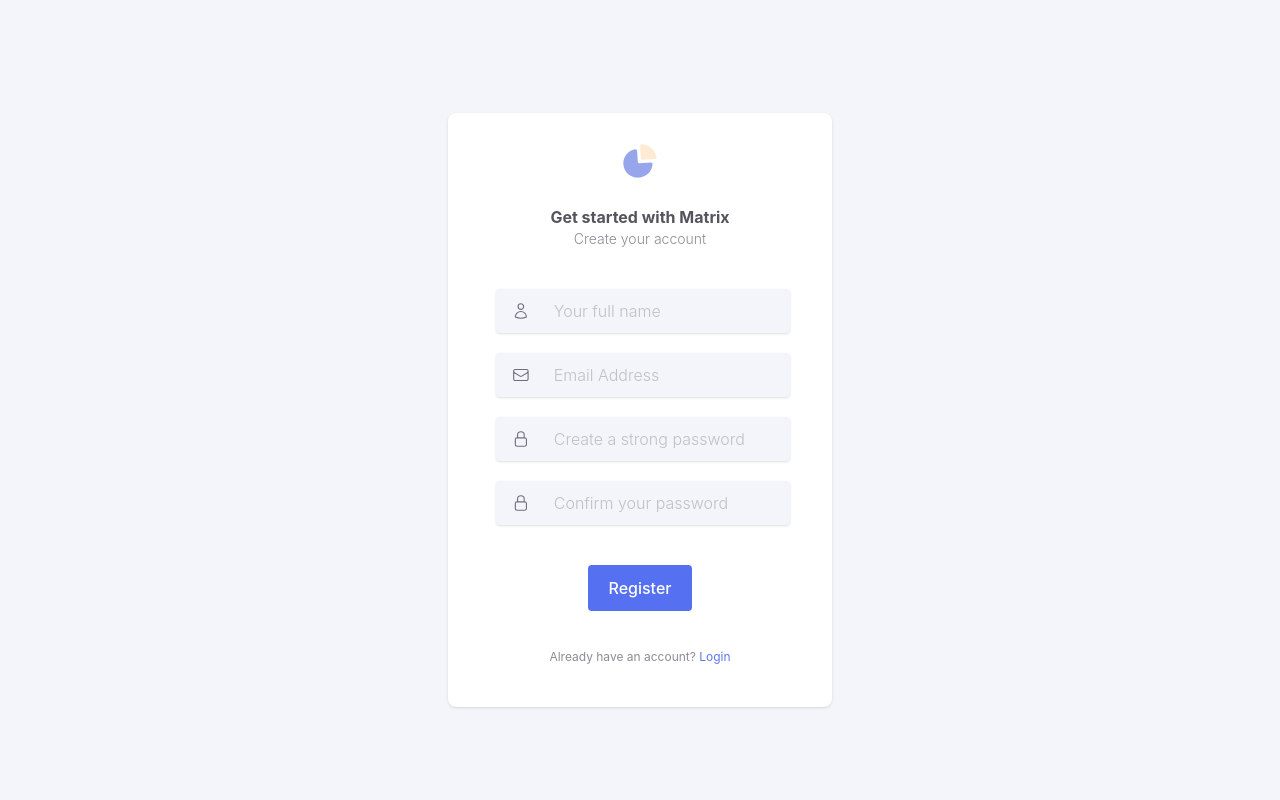
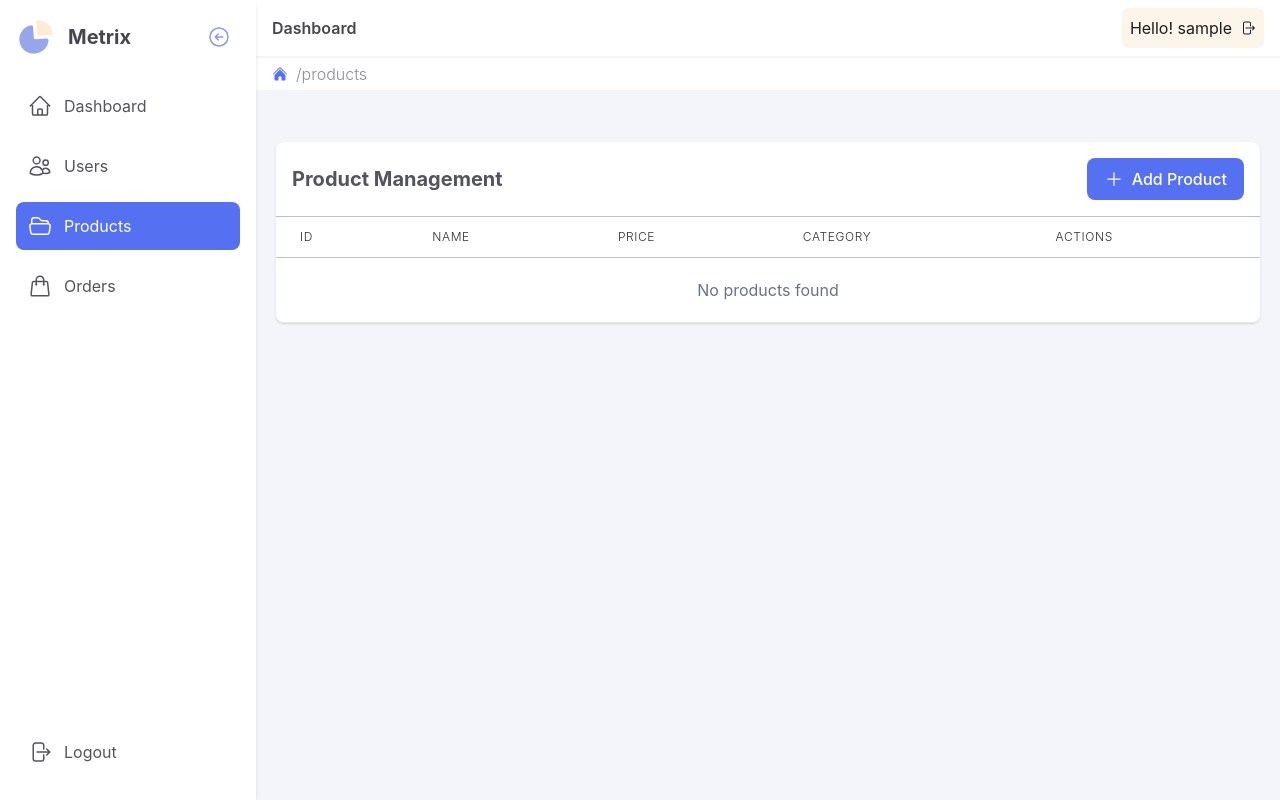
Before and after one commit to dalalAlHaffar/comperative-dashboard, a React (Vite) app: page /products in a window 1280 px wide. Built offline with nearby package versions, Linux system fonts and the light colour scheme; sample sign-in values are in the browser's storage.

Commit message:
add product

```diff
--- a/src/App.jsx
+++ b/src/App.jsx
@@ -11,6 +11,7 @@
 import Users from "./components/Users";
 import ProtectedRoute from "./helpers/ProtectedRoute";
 import OrderManagement from "./components/OrderManagement";
+import ProductManagement from "./components/ProductManagement";
 
 const titles = {
   "/": "Login | Metrix",
@@ -44,7 +45,7 @@
           <Route path="/users" element={<Users />} />
         </Route>
         <Route element={<ProtectedRoute />}>
-          <Route path="/products" element={<SignUp />} />
+          <Route path="/products" element={<ProductManagement />} />
         </Route>
         <Route element={<ProtectedRoute />}>
           <Route path="/orders" element={<OrderManagement />} />
--- a/src/components/OrderManagement.jsx
+++ b/src/components/ProductManagement.jsx
@@ -11,83 +11,85 @@
 import NavBar from "./NavBar";
 import Sidebar from "./SideBar";
 
-const OrderManagement = () => {
+const ProductManagement = () => {
   return (
     <div className="flex min-w-screen">
       <Sidebar />
       <div className="flex flex-col flex-1 bg-main-background min-h-screen">
-        <NavBar link="/orders" />
-        <OrderTable />
+        <NavBar link="/products" />
+        <ProductTable />
       </div>
     </div>
   );
 };
 
-const OrderTable = () => {
-  const [orders, setOrders] = useState(
-    JSON.parse(localStorage.getItem("orders")) || []
+const ProductTable = () => {
+  const [products, setProducts] = useState(
+    JSON.parse(localStorage.getItem("products")) || []
   );
-  const [selectedOrder, setSelectedOrder] = useState(null);
+  const [selectedProduct, setSelectedProduct] = useState(null);
   const [isModalOpen, setIsModalOpen] = useState(false);
 
   useEffect(() => {
-    console.log("Orders updated:", orders);
-    localStorage.setItem("orders", JSON.stringify(orders));
-  }, [orders]);
+    console.log("Products updated:", products);
+    localStorage.setItem("products", JSON.stringify(products));
+  }, [products]);
 
-  const handleEdit = (order) => {
-    setSelectedOrder(order);
+  const handleEdit = (product) => {
+    setSelectedProduct(product);
     setIsModalOpen(true);
   };
 
   const handleDelete = (id) => {
-    setOrders(orders.filter((order) => order.id !== id));
+    setProducts(products.filter((product) => product.id !== id));
   };
 
   return (
     <main className="px-5 py-5">
       <div className="mt-8 flex flex-col min-w-full border-b border-gray-200 shadow rounded-lg overflow-auto">
         <div className="bg-white text-black-50 p-4 flex justify-between items-center">
-          <h2 className="text-xl font-bold">Order Management</h2>
+          <h2 className="text-xl font-bold">Product Management</h2>
           <button
             onClick={() => {
-              setSelectedOrder(null);
+              setSelectedProduct(null);
               setIsModalOpen(true);
             }}
             className="flex items-center bg-primary-100 text-white px-4 py-2 rounded-lg hover:bg-primary-200"
           >
             <PlusIcon className="w-5 h-5 mr-2" />
-            Create Order
+            Add Product
           </button>
         </div>
         <table className="min-w-full">
           <thead className="bg-white">
             <tr className="text-left">
               <th className="table-header">Id</th>
-              <th className="table-header">Product</th>
-              <th className="table-header">Quantity</th>
-              <th className="table-header">Customer</th>
+              <th className="table-header">Name</th>
+              <th className="table-header">Price</th>
+              <th className="table-header">Category</th>
               <th className="table-header">Actions</th>
             </tr>
           </thead>
           <tbody className="bg-white">
-            {orders.length > 0 ? (
-              orders.map((order, index) => (
-                <tr key={order.id} className="text-left">
+            {products.length > 0 ? (
+              products.map((product, index) => (
+                <tr key={product.id} className="text-left">
                   <td className="px-6 py-4 text-gray-800">{index + 1}</td>
-                  <td className="px-6 py-4 text-gray-800">{order.product}</td>
-                  <td className="px-6 py-4 text-gray-500">{order.quantity}</td>
-                  <td className="px-6 py-4 text-gray-500">{order.customer}</td>
+                  <td className="px-6 py-4 text-gray-800">{product.name}</td>
+                  <td className="px-6 py-4 text-gray-500">${product.price}</td>
+                  <td className="px-6 py-4 text-gray-500">
+                    {product.category}
+                  </td>
                   <td className="px-6 py-4">
                     <button
                       className="px-2 py-1 rounded mr-2"
-                      onClick={() => handleEdit(order)}
+                      onClick={() => handleEdit(product)}
                     >
                       <PencilIcon className="w-6 h-6 text-actions-go" />
                     </button>
                     <button
                       className="px-2 py-1 rounded"
-                      onClick={() => handleDelete(order.id)}
+                      onClick={() => handleDelete(product.id)}
                     >
                       <TrashIcon className="w-6 h-6 text-actions-stop" />
                     </button>
@@ -96,55 +98,45 @@
               ))
             ) : (
               <tr>
-                <td colSpan="4" className="text-center p-5 text-gray-500">
-                  No results found
+                <td colSpan="5" className="text-center p-5 text-gray-500">
+                  No products found
                 </td>
               </tr>
             )}
           </tbody>
         </table>
       </div>
-
-      {/* Order Modal */}
       {isModalOpen && (
-        <OrderModal
+        <ProductModal
           isOpen={isModalOpen}
           onClose={() => setIsModalOpen(false)}
-          order={selectedOrder}
-          setOrders={setOrders}
-          orders={orders}
+          product={selectedProduct}
+          setProducts={setProducts}
+          products={products}
         />
       )}
     </main>
   );
 };
 
-const OrderModal = ({ isOpen, onClose, order, setOrders, orders }) => {
+const ProductModal = ({ isOpen, onClose, product, setProducts, products }) => {
   const formik = useFormik({
     initialValues: {
-      id: order ? order.id : "",
-      product: order ? order.product : "",
-      quantity: order ? order.quantity : "",
-      customer: order ? order.customer : "",
+      id: product ? product.id : "",
+      name: product ? product.name : "",
+      price: product ? product.price : "",
+      category: product ? product.category : "",
     },
     validationSchema: Yup.object({
-      product: Yup.string().required("Product name is required"),
-      quantity: Yup.number()
-        .required("Quantity is required")
-        .positive()
-        .integer(),
-      customer: Yup.string().required("Customer name is required"),
+      name: Yup.string().required("Product name is required"),
+      price: Yup.number().required("Price is required").positive(),
+      category: Yup.string().required("Category is required"),
     }),
     onSubmit: (values, { resetForm }) => {
-      if (order) {
-        setOrders(orders.map((o) => (o.id === order.id ? values : o)));
+      if (product) {
+        setProducts(products.map((p) => (p.id === product.id ? values : p)));
       } else {
-        console.log("Orders created:", [
-          ...orders,
-          { ...values, id: uuidv4() },
-        ]);
-
-        setOrders([...orders, { ...values, id: uuidv4() }]);
+        setProducts([...products, { ...values, id: uuidv4() }]);
       }
       resetForm();
       onClose();
@@ -156,55 +148,39 @@
       <div className="bg-white p-6 rounded-lg shadow-lg w-96">
         <div className="flex justify-between items-center">
           <h2 className="text-lg font-bold">
-            {order ? "Edit Order" : "Create Order"}
+            {product ? "Edit Product" : "Add Product"}
           </h2>
           <button onClick={onClose}>
             <XMarkIcon className="w-6 h-6 text-gray-500 hover:text-gray-800" />
           </button>
         </div>
-
         <form onSubmit={formik.handleSubmit} className="mt-4 space-y-3">
           <input
             type="text"
-            name="product"
+            name="name"
             placeholder="Product Name"
-            value={formik.values.product}
-            onChange={formik.handleChange}
+            {...formik.getFieldProps("name")}
             className="w-full p-2 border rounded"
           />
-          {formik.errors.product && (
-            <p className="text-red-500">{formik.errors.product}</p>
-          )}
-
           <input
             type="number"
-            name="quantity"
-            placeholder="Quantity"
-            value={formik.values.quantity}
-            onChange={formik.handleChange}
+            name="price"
+            placeholder="Price"
+            {...formik.getFieldProps("price")}
             className="w-full p-2 border rounded"
           />
-          {formik.errors.quantity && (
-            <p className="text-red-500">{formik.errors.quantity}</p>
-          )}
-
           <input
             type="text"
-            name="customer"
-            placeholder="Customer Name"
-            value={formik.values.customer}
-            onChange={formik.handleChange}
+            name="category"
+            placeholder="Category"
+            {...formik.getFieldProps("category")}
             className="w-full p-2 border rounded"
           />
-          {formik.errors.customer && (
-            <p className="text-red-500">{formik.errors.customer}</p>
-          )}
-
           <button
             type="submit"
             className="w-full bg-primary-100 text-white py-2 rounded"
           >
-            {order ? "Update Order" : "Create Order"}
+            {product ? "Update Product" : "Add Product"}
           </button>
         </form>
       </div>
@@ -212,4 +188,4 @@
   );
 };
 
-export default OrderManagement;
+export default ProductManagement;
```
Also changed, not shown: 1 other file (tests, documents, lock files or other folders).
